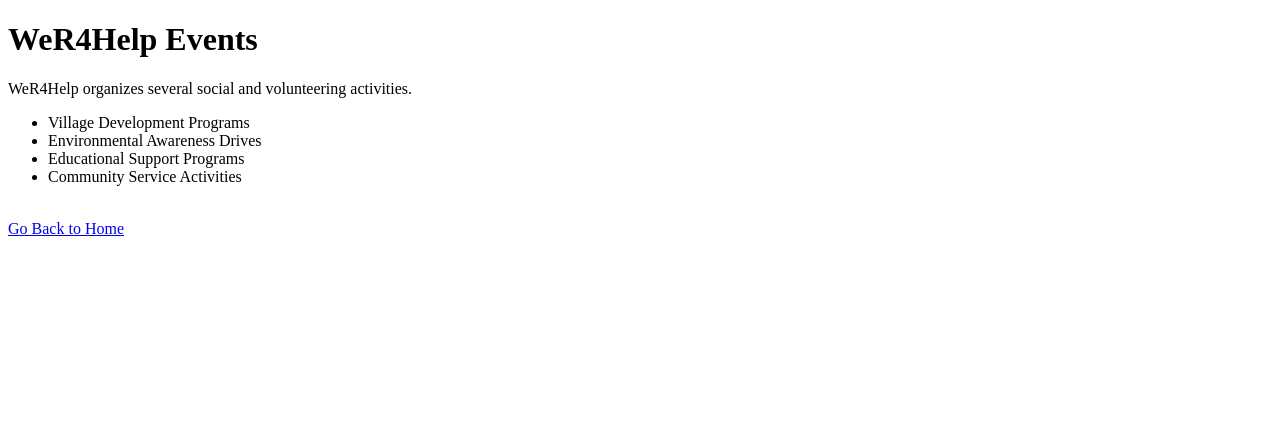
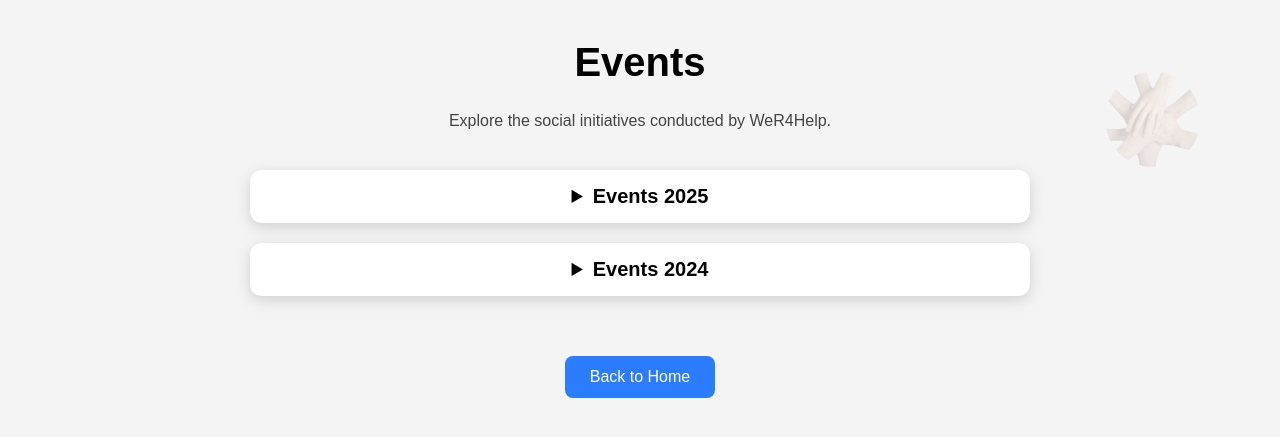
Before and after one commit to wer4help/wer4help-website, a Flask app: page /events in a window 1280 px wide. Shown: the top 437 px of the page. Run offline with Flask 3, Linux system fonts and the light colour scheme.

Commit message:
initial commits

```diff
--- /dev/null
+++ b/static/css/events.css
@@ -0,0 +1,93 @@
+body{
+    font-family: Arial, sans-serif;
+    background:#f4f4f4;
+    text-align:center;
+}
+
+/* header */
+
+.header{
+    position:relative;
+    margin-top:40px;
+}
+
+.title{
+    font-size:40px;
+}
+
+.subtitle{
+    color:#444;
+    margin-bottom:30px;
+}
+
+/* watermark */
+
+.logo-watermark{
+    position:absolute;
+    right:60px;
+    top:0;
+    width:120px;
+    opacity:0.15;
+}
+
+/* events section */
+
+.events-section{
+    margin-top:40px;
+}
+
+/* dropdown boxes */
+
+.event-box{
+    width:750px;
+    max-width:90%;
+    margin:20px auto;
+    background:white;
+    padding:15px;
+    border-radius:12px;
+    box-shadow:0 4px 15px rgba(0,0,0,0.15);
+}
+
+.event-box.inner{
+    width:95%;
+}
+
+/* summary */
+
+summary{
+    font-size:20px;
+    font-weight:bold;
+    cursor:pointer;
+}
+
+/* pdf button */
+
+.pdf-btn{
+    display:inline-block;
+    margin-top:15px;
+    padding:10px 20px;
+    background:#2b7cff;
+    color:white;
+    text-decoration:none;
+    border-radius:6px;
+}
+
+.pdf-btn:hover{
+    background:#1a5fd1;
+}
+
+/* back button */
+
+.btn{
+    display:inline-block;
+    margin-top:40px;
+    padding:12px 25px;
+    background:#2b7cff;
+    color:white;
+    text-decoration:none;
+    border-radius:8px;
+}
+
+.btn:hover{
+    background:#1a5fd1;
+}
--- a/templates/donate.html
+++ b/templates/donate.html
@@ -39,8 +39,7 @@ For donations please contact the WeR4Help team.
 <p>You can support our social initiatives by donating through UPI.</p>
 
 <h3>Scan the QR Code</h3>
-
-<img src="https://drive.google.com/uc?export=view&id=1AbCdEfGh123456789" width="250">
+<img src="{{ url_for('static', filename='images/qr.png') }}" width="250">
 
 <p>UPI ID: </p>
 
--- a/templates/events.html
+++ b/templates/events.html
@@ -1,26 +1,95 @@
 <!DOCTYPE html>
-<html>
+<html lang="en">
 
 <head>
+
+<meta charset="UTF-8">
+<meta name="viewport" content="width=device-width, initial-scale=1.0">
+
 <title>Events - WeR4Help</title>
+
+<link rel="stylesheet"
+href="{{ url_for('static', filename='css/events.css') }}">
+
 </head>
 
 <body>
 
-<h1>WeR4Help Events</h1>
+<div class="header">
 
-<p>WeR4Help organizes several social and volunteering activities.</p>
+<h1 class="title">Events</h1>
 
-<ul>
-<li>Village Development Programs</li>
-<li>Environmental Awareness Drives</li>
-<li>Educational Support Programs</li>
-<li>Community Service Activities</li>
-</ul>
+<img src="{{ url_for('static', filename='images/WRFH LOGO.png') }}" class="logo-watermark">
 
-<br>
+</div>
 
-<a href="{{ url_for('home') }}">Go Back to Home</a>
+<p class="subtitle">
+Explore the social initiatives conducted by WeR4Help.
+</p>
+
+<div class="events-section">
+
+<!-- Events 2025 -->
+
+<details class="event-box">
+
+<summary>Events 2025</summary>
+
+<details class="event-box inner">
+
+<a href="{{ url_for('static', filename='reports/blood_donation_2025.pdf') }}"
+View Activity Report
+</a>
+
+</details>
+
+<details class="event-box inner">
+
+<summary>Tree Plantation Drive</summary>
+
+<a href="{{ url_for('static', filename='reports/tree_plantation_2025.pdf') }}"
+target="_blank" class="pdf-btn">
+View Activity Report
+</a>
+
+</details>
+
+</details>
+
+
+<!-- Events 2024 -->
+
+<details class="event-box">
+
+<summary>Events 2024</summary>
+
+<details class="event-box inner">
+
+<summary>Orphanage Visit</summary>
+
+<a href="{{ url_for('static', filename='reports/orphanage_visit_2024.pdf') }}"
+target="_blank" class="pdf-btn">
+View Activity Report
+</a>
+
+</details>
+
+<details class="event-box inner">
+
+<summary>Food Distribution</summary>
+
+<a href="{{ url_for('static', filename='reports/food_distribution_2024.pdf') }}"
+target="_blank" class="pdf-btn">
+View Activity Report
+</a>
+
+</details>
+
+</details>
+
+</div>
+
+<a href="{{ url_for('home') }}" class="btn">Back to Home</a>
 
 </body>
 
```
Also changed, not shown: static/css/team.css (added, +117 -0 lines), templates/team.html (+117 -10 lines), templates/vighna_vinuta.html (+25 -0 lines), static/images/qr.png (added), static/images/teams/team2023-2024.png (added), static/images/teams/team2024-2025(core).png (added), static/images/teams/team2024-2025(gov).png (added), static/images/teams/team2025-2026(core).png (added), static/images/teams/team2025-2026(gov).png (added), 2 other files.
